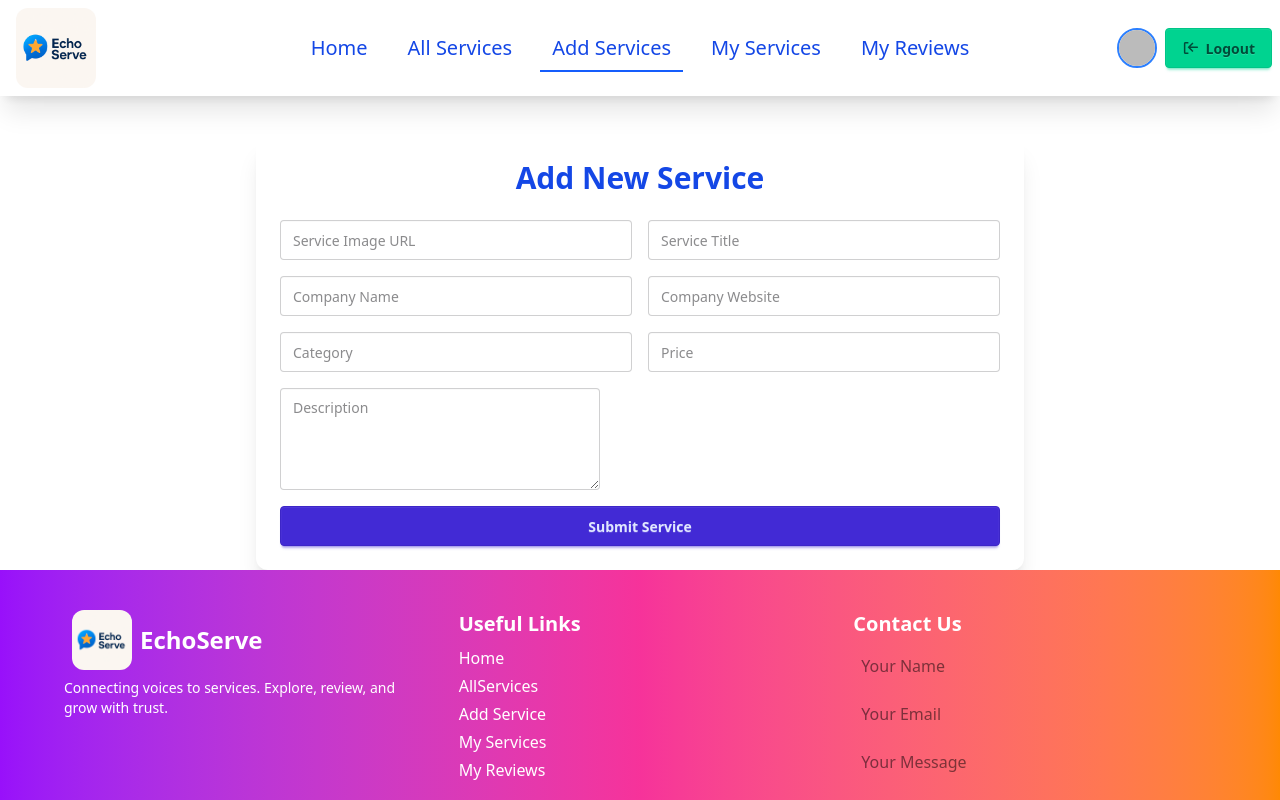
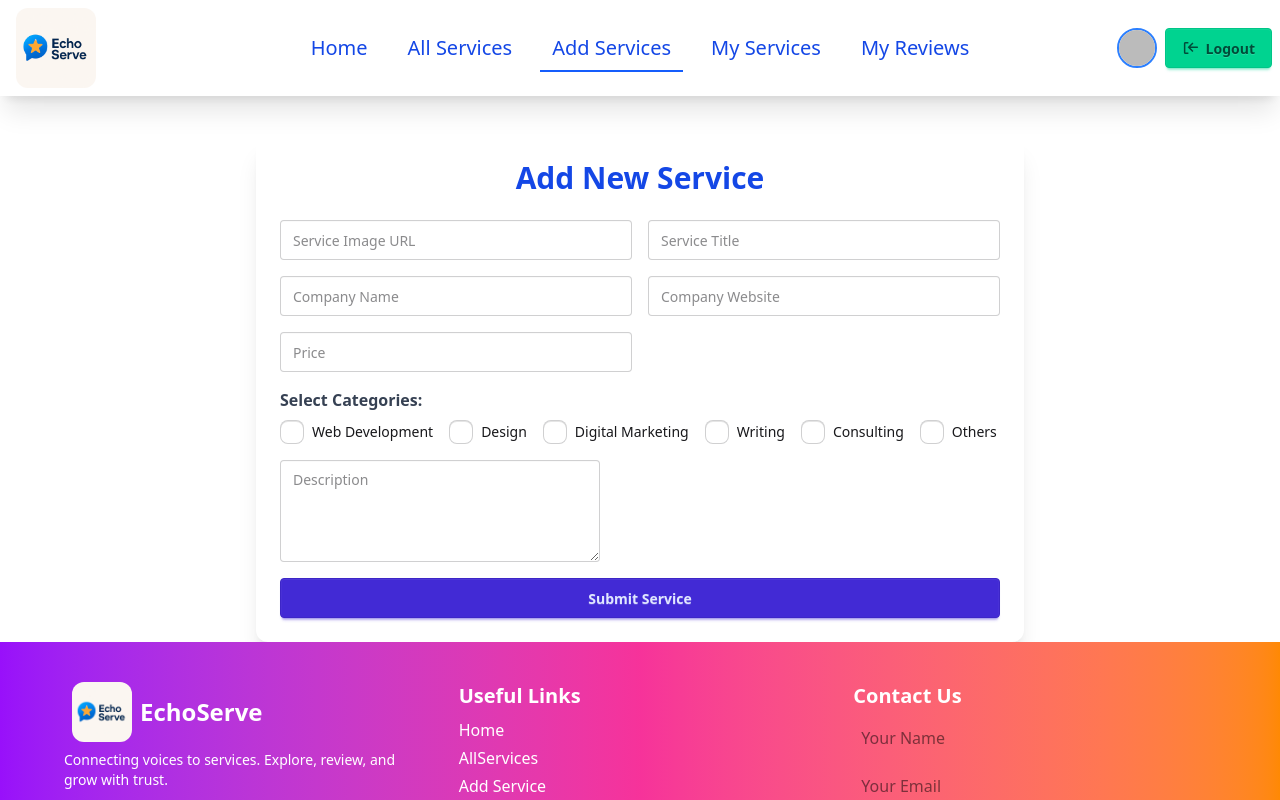
Before and after one commit to miskaran2002/echo-serve-client, a React (Vite) app: page /addServices in a window 1280 px wide. Shown: the top 800 px of the page. Built offline with nearby package versions, Linux system fonts and the light colour scheme; no server answers; sample sign-in values are in the browser's storage.

Commit message:
update Addservices

```diff
--- a/src/pages/Addservices/AddServices.jsx
+++ b/src/pages/Addservices/AddServices.jsx
@@ -2,6 +2,15 @@ import React, { useContext, useState } from 'react';
 import { AuthContext } from '../../contexts/Authcontext/AuthContext';
 import Swal from 'sweetalert2';
 import { motion } from 'framer-motion';
+
+const categoriesList = [
+    'Web Development',
+    'Design',
+    'Digital Marketing',
+    'Writing',
+    'Consulting',
+    'Others'
+];
 
 const AddServices = () => {
     const { user } = useContext(AuthContext);
@@ -12,7 +21,7 @@ const AddServices = () => {
         companyName: '',
         website: '',
         description: '',
-        category: '',
+        category: [],
         price: ''
     });
 
@@ -22,6 +31,16 @@ const AddServices = () => {
             ...prev,
             [name]: value
         }));
+    };
+
+    const handleCategoryChange = e => {
+        const { value, checked } = e.target;
+        setFormData(prev => {
+            const newCategories = checked
+                ? [...prev.category, value]
+                : prev.category.filter(cat => cat !== value);
+            return { ...prev, category: newCategories };
+        });
     };
 
     const handleSubmit = e => {
@@ -54,7 +73,7 @@ const AddServices = () => {
                         companyName: '',
                         website: '',
                         description: '',
-                        category: '',
+                        category: [],
                         price: ''
                     });
                 } else {
@@ -122,15 +141,6 @@ const AddServices = () => {
                     className="input input-bordered w-full"
                 />
                 <input
-                    type="text"
-                    name="category"
-                    value={formData.category}
-                    onChange={handleChange}
-                    placeholder="Category"
-                    required
-                    className="input input-bordered w-full"
-                />
-                <input
                     type="number"
                     name="price"
                     value={formData.price}
@@ -139,6 +149,26 @@ const AddServices = () => {
                     required
                     className="input input-bordered w-full"
                 />
+
+                {/* Category checkboxes */}
+                <div className="md:col-span-2">
+                    <p className="mb-2 font-semibold text-gray-700">Select Categories:</p>
+                    <div className="flex flex-wrap gap-4">
+                        {categoriesList.map(cat => (
+                            <label key={cat} className="flex items-center gap-2">
+                                <input
+                                    type="checkbox"
+                                    value={cat}
+                                    checked={formData.category.includes(cat)}
+                                    onChange={handleCategoryChange}
+                                    className="checkbox"
+                                />
+                                <span className="text-sm">{cat}</span>
+                            </label>
+                        ))}
+                    </div>
+                </div>
+
                 <textarea
                     name="description"
                     value={formData.description}
--- a/src/pages/serviceDetails/serviceDetails.jsx
+++ b/src/pages/serviceDetails/serviceDetails.jsx
@@ -47,6 +47,7 @@ const ServiceDetails = () => {
 
         const reviewData = {
             serviceId: service._id,
+            serviceTitle: service.serviceTitle,
             userEmail: user.email,
             userName: user.displayName,
             userPhoto: user.photoURL,
```
